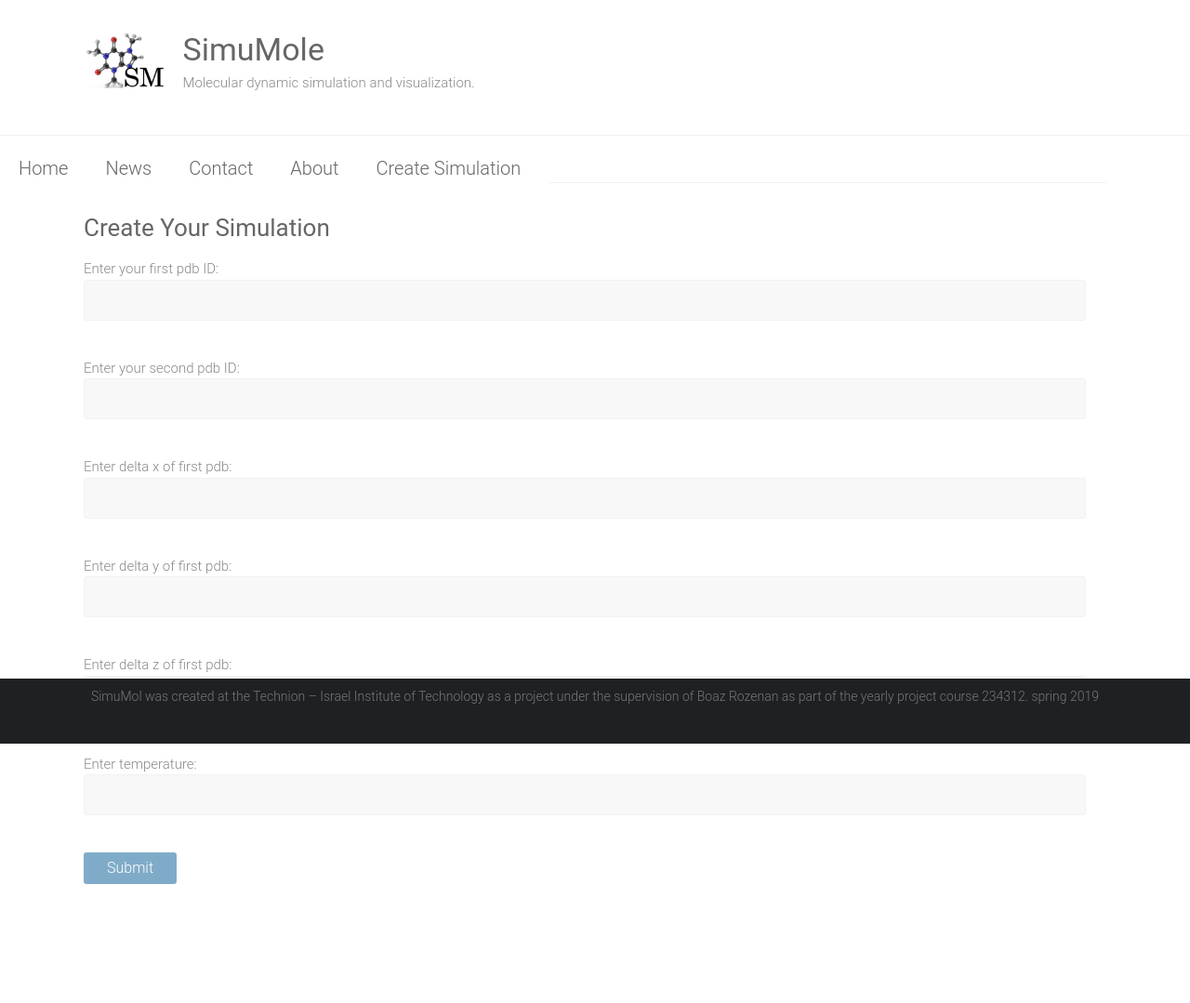
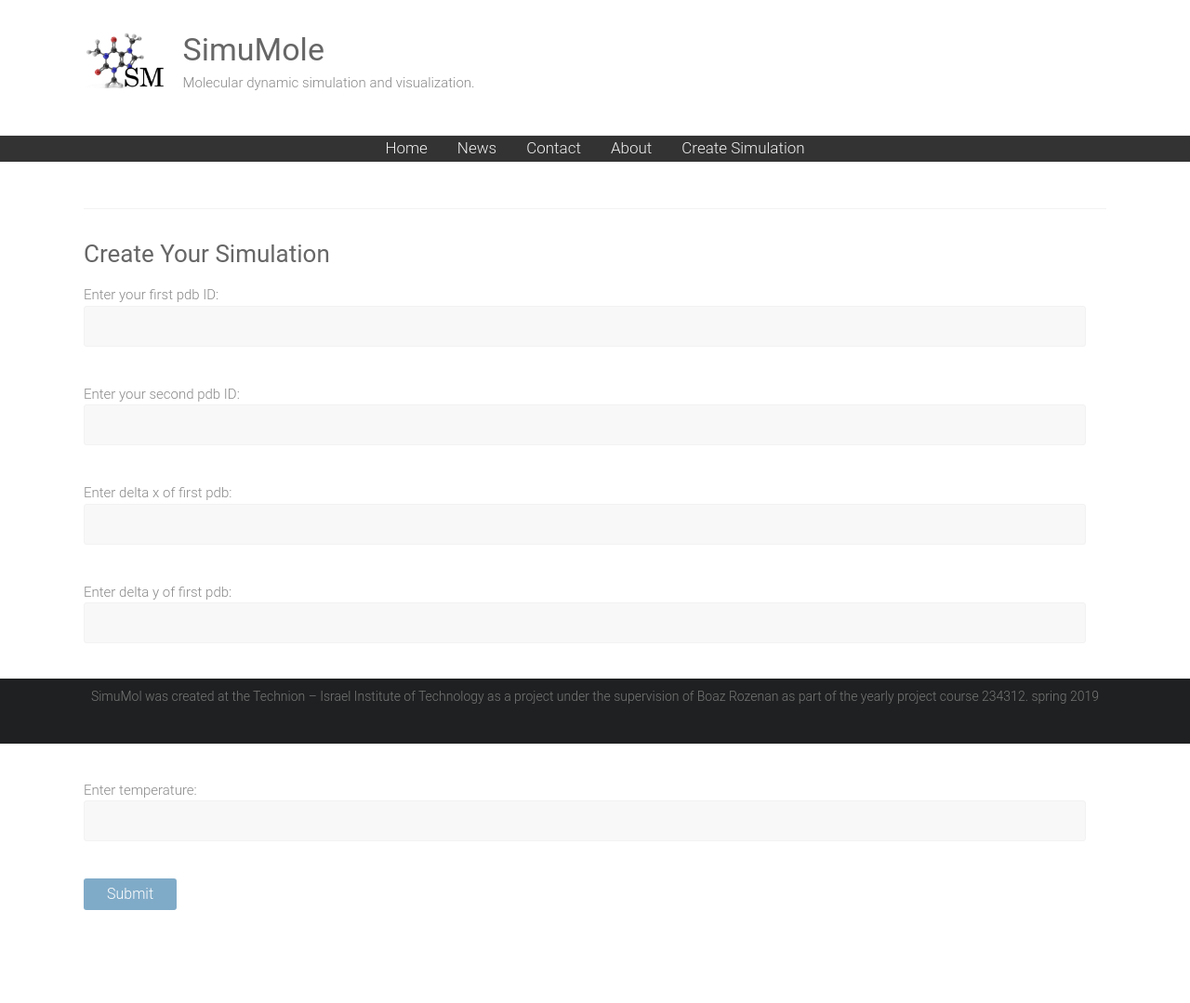
Before and after one commit to TechnionYP5779/SimuMole, a Django app: page /create_simulation/ in a window 1280 px wide. Shown: the whole page at 93% size. Before the commit the page ends 951 px from the top, so only its background shows below. Run offline with Django 3.2, Linux system fonts and the light colour scheme.

Commit message:
done #62, used a different class, it's narrow for somewhat reason now

```diff
--- a/src/SimuMole/SimuMoleWeb/templates/base.html
+++ b/src/SimuMole/SimuMoleWeb/templates/base.html
@@ -7,6 +7,65 @@
     </head>
     <body class="wide">
         <div id="page" class="hfeed site">
+			<style>
+/* Add a black background color to the top navigation */
+.topnav {
+  position: relative;
+  background-color: #333;
+  overflow: hidden;
+}
+
+/* Style the links inside the navigation bar */
+.topnav a {
+  float: left;
+  color: #f2f2f2;
+  text-align: center;
+  padding: 14px 16px;
+  text-decoration: none;
+  font-size: 17px;
+}
+
+/* Change the color of links on hover */
+.topnav a:hover {
+  background-color: #ddd;
+  color: black;
+}
+
+/* Add a color to the active/current link */
+.topnav a.active {
+  background-color: #4CAF50;
+  color: white;
+}
+
+/* Centered section inside the top navigation */
+.topnav-centered {
+  float: none;
+  position: absolute;
+  top: 50%;
+  left: 50%;
+  transform: translate(-50%, -50%);
+}
+
+/* Right-aligned section inside the top navigation */
+.topnav-right {
+  float: right;
+}
+
+/* Responsive navigation menu - display links on top of each other instead of next to each other (for mobile devices) */
+@media screen and (max-width: 600px) {
+  .topnav a, .topnav-right {
+    float: none;
+    display: block;
+  }
+
+  .topnav-centered a {
+    position: relative;
+    top: 0;
+    left: 0;
+    transform: none;
+  }
+}
+			</style>
             <header>
                 <div class="header">
                     <div class="main-head-wrap inner-wrap clearfix">
@@ -26,15 +85,27 @@
                     <!-- {% load static %}
                     <img src="{% static "SimuMoleWeb/simumole_landing.png" %}" alt="cocaine" > -->
                 </div>
-                <div class="main-navigation" >
-                  <ul >
-                    <li><a href='/'>Home</a></li>
-                    <li><a href=''>News</a></li>            <!-- todo: need to complete!-->
-                    <li><a href=''>Contact</a></li>         <!-- todo: need to complete!-->
-                    <li><a href=''>About</a></li>           <!-- todo: need to complete!-->
-                    <li><a href='/create_simulation'>Create Simulation</a></li>
-                  </ul>
-                  </div>
+
+					<!-- Top navigation -->
+					<div class="topnav">
+
+					  <!-- Centered link -->
+					  <div class="topnav-centered">
+						<a href='/'>Home</a>
+						<a href=''>News</a>           <!-- todo: need to complete!-->
+						<a href=''>Contact</a>       <!-- todo: need to complete!-->
+						<a href=''>About</a>          <!-- todo: need to complete!-->
+						<a href='/create_simulation'>Create Simulation</a>
+					  </div>
+					  <!-- Left-aligned links (default) -->
+					  <a> </a>	<!-- leave it here-->
+
+					  <!-- Right-aligned links -->
+					  <div class="topnav-right">
+					  </div>
+
+					</div>
+
             </header>
 
             <div class="main-wrapper">
```
